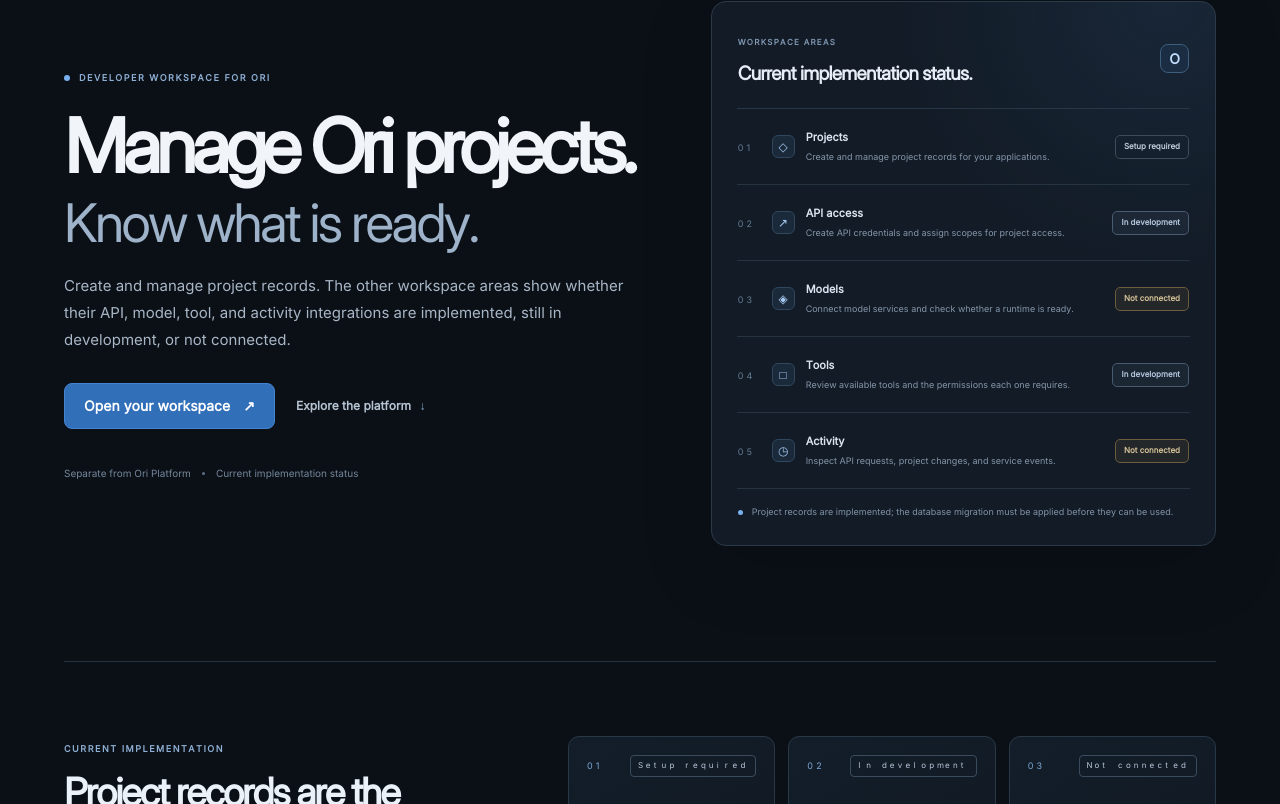
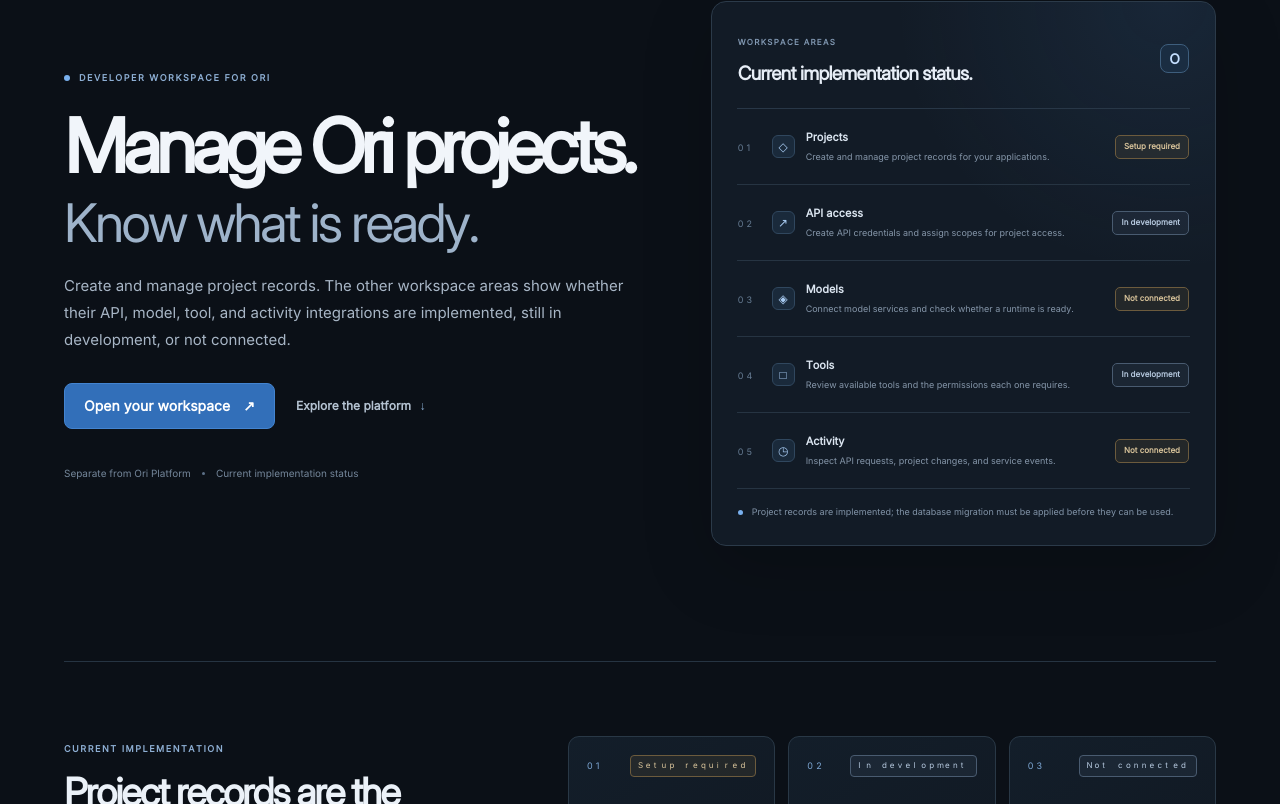
Before and after one commit to 30lnewcomb-byte/ori-developer-platform, a Next.js app: page / in a window 1280 px wide. Shown: the part 196-1000 px from the top of the page. Built offline with nearby package versions, Linux system fonts and the light colour scheme; no server answers.

Commit message:
Add distinct neutral and setup-required status styles

```diff
--- a/app/globals.css
+++ b/app/globals.css
@@ -395,6 +395,20 @@ select:focus-visible {
 }
 
 .landingPreviewDetail { display: none; }
+
+
+.landingPreviewDetail.setup,
+.landingCapabilityStatus.setup {
+  border-color: #6c5b3d;
+  background: rgba(153, 122, 68, .12);
+  color: #d9c49b;
+}
+.landingCapabilityStatus.development,
+.landingCapabilityStatus.pending {
+  border-color: #495b70;
+  background: rgba(90, 119, 151, .12);
+  color: #b6c9df;
+}
 
 .landingPreviewFooter {
   display: flex;
```
